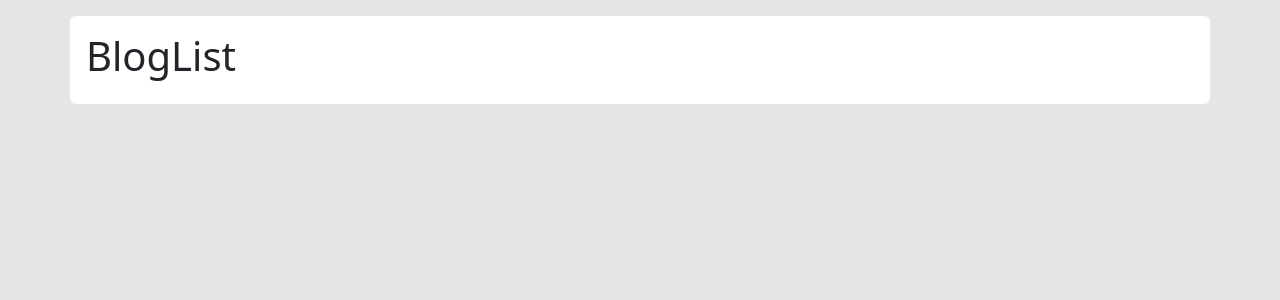
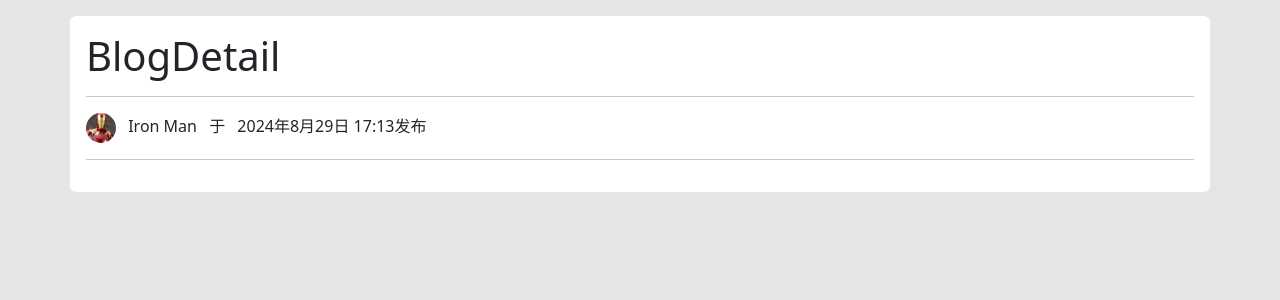
Before and after one commit to cangqiongyishao/djangoBlog, a Django app: template templates/blog_detail.html in a window 1280 px wide. Shown: the part 73-373 px from the top of the page. Run offline with Django 5.2, Linux system fonts and the light colour scheme; the template is opened without the code that fills it, so the values that code supplies are empty; some libraries are stand-ins or nearby versions.

Commit message:
djangoBlog using bootstrap for the style of detailed page initial

```diff
--- a/blog/urls.py
+++ b/blog/urls.py
@@ -1,8 +1,10 @@
 from django.urls import path
+
 from . import views
 
 app_name = 'blog'
 urlpatterns = [
-    path('', views.index,name='index'),
+    path('', views.index, name='index'),
+    path('blog/<blog_id>', views.blog_detail, name='blog_detail')
 
 ]
--- a/templates/blog_detail.html
+++ b/templates/blog_detail.html
@@ -33,7 +33,17 @@
     </div>
 </header>
 <main class="container bg-white p-3 rounded">
-    <h1>BlogList</h1>
+    <h1>BlogDetail</h1>
+    <hr>
+    <div class="mt-2">
+        <img src="{% static 'image/avatar.webp' %}" class="rounded-circle" width="30" height="30" alt="">
+        <span class="ms-2">Iron Man</span>
+        <span class="ms-2">于</span>
+        <span class="ms-2"> 2024年8月29日 17:13</span>发布
+    </div>
+    <hr>
+
+
 </main>
 </body>
 </html>
```
Also changed, not shown: blog/views.py (+6 -1 lines).
